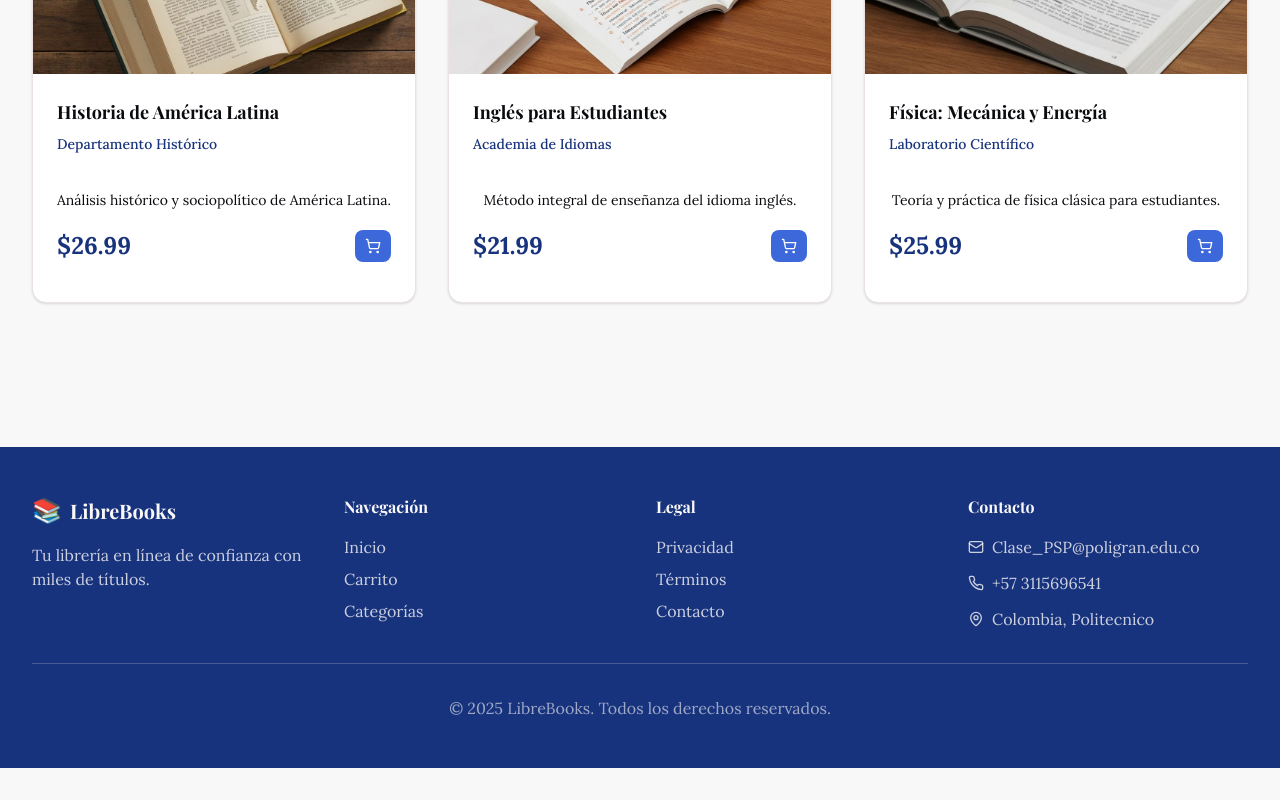
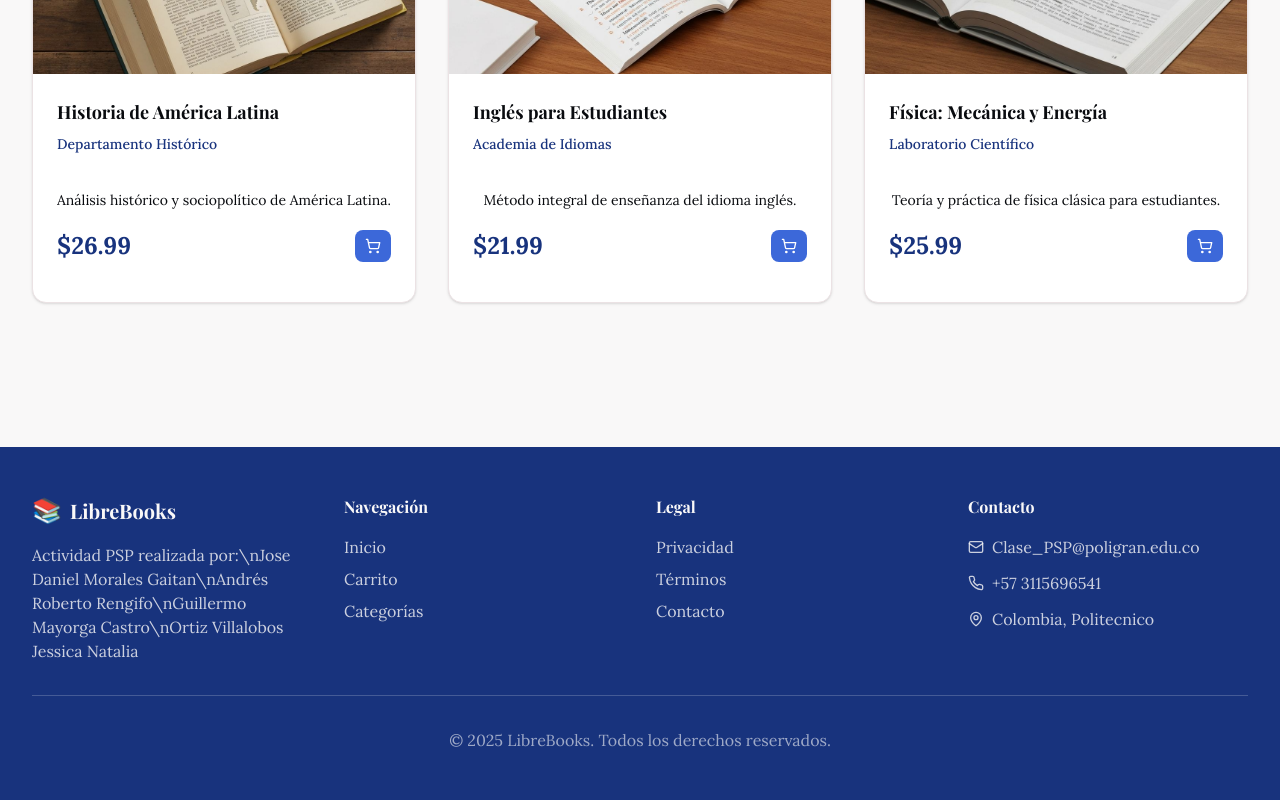
Before and after one commit to DanielMGDev/Proyecto_SPS, a Next.js app: page / in a window 1280 px wide. Shown: the part 1650-2450 px from the top of the page. Before the commit the page ends 2418 px from the top, so only its background shows below. Built offline with nearby package versions, Linux system fonts and the light colour scheme; a web font is replaced by a local one.

Commit message:
actualización de texto

```diff
--- a/components/footer.tsx
+++ b/components/footer.tsx
@@ -14,7 +14,7 @@ export function Footer() {
               <span className="text-2xl">📚</span>
               <span className="font-serif text-xl font-bold">LibreBooks</span>
             </div>
-            <p className="text-primary-foreground/80">Tu librería en línea de confianza con miles de títulos.</p>
+            <p className="text-primary-foreground/80">Actividad PSP realizada por:\nJose Daniel Morales Gaitan\nAndrés Roberto Rengifo\nGuillermo Mayorga Castro\nOrtiz Villalobos Jessica Natalia</p>
           </div>
 
           {/* Navigation */}
```
